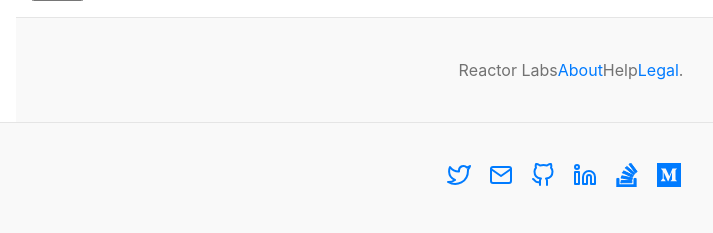
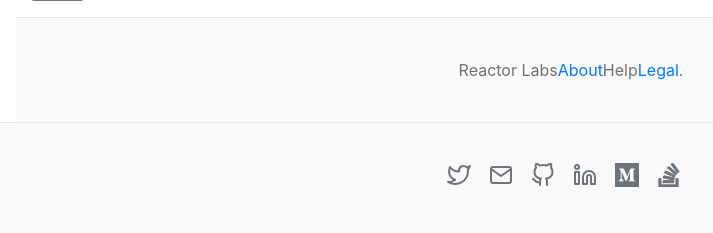
Before and after one commit to jqn/reactorlabs, a Django app: page /blog/post/new/ in a window 1280 px wide. Shown: the part 641-874 px from the top of the page, without its empty margins (69-782 px from the left). Run offline with Django 3.2, Linux system fonts and the light colour scheme; data that the repository does not hold is empty; some libraries are stand-ins or nearby versions.

Commit message:
Added correct dark color to social links on footer

```diff
--- a/templates/base.html
+++ b/templates/base.html
@@ -20,26 +20,26 @@
   </div>
   <footer class="blog-footer">
     <p>
-      <a href="https://twitter.com/" target="_blank" rel="noopener" title="Twitter">
+      <a class="text-muted" href="https://twitter.com/" target="_blank" rel="noopener" title="Twitter">
         <svg xmlns="http://www.w3.org/2000/svg" width="24" height="24" viewBox="0 0 24 24" fill="none" stroke="currentColor" stroke-width="2" stroke-linecap="round" stroke-linejoin="round">
         <path d="M23 3a10.9 10.9 0 0 1-3.14 1.53 4.48 4.48 0 0 0-7.86 3v1A10.66 10.66 0 0 1 3 4s-4 9 5 13a11.64 11.64 0 0 1-7 2c9 5 20 0 20-11.5a4.5 4.5 0 0 0-.08-.83A7.72 7.72 0 0 0 23 3z"></path>
         </svg>
       </a>
       &nbsp;&nbsp;
-      <a href="mailto:nobody@example.com" target="_blank" rel="noopener" title="Email">
+      <a class="text-muted" href="mailto:nobody@example.com" target="_blank" rel="noopener" title="Email">
         <svg xmlns="http://www.w3.org/2000/svg" width="24" height="24" viewBox="0 0 24 24" fill="none" stroke="currentColor" stroke-width="2" stroke-linecap="round" stroke-linejoin="round">
           <path d="M4 4h16c1.1 0 2 .9 2 2v12c0 1.1-.9 2-2 2H4c-1.1 0-2-.9-2-2V6c0-1.1.9-2 2-2z"></path>
           <polyline points="22,6 12,13 2,6"></polyline>
         </svg>
       </a>
       &nbsp;&nbsp;
-      <a href="https://github.com/" target="_blank" rel="noopener" title="Github">
+      <a class="text-muted" href="https://github.com/" target="_blank" rel="noopener" title="Github">
         <svg xmlns="http://www.w3.org/2000/svg" width="24" height="24" viewBox="0 0 24 24" fill="none" stroke="currentColor" stroke-width="2" stroke-linecap="round" stroke-linejoin="round">
           <path d="M9 19c-5 1.5-5-2.5-7-3m14 6v-3.87a3.37 3.37 0 0 0-.94-2.61c3.14-.35 6.44-1.54 6.44-7A5.44 5.44 0 0 0 20 4.77 5.07 5.07 0 0 0 19.91 1S18.73.65 16 2.48a13.38 13.38 0 0 0-7 0C6.27.65 5.09 1 5.09 1A5.07 5.07 0 0 0 5 4.77a5.44 5.44 0 0 0-1.5 3.78c0 5.42 3.3 6.61 6.44 7A3.37 3.37 0 0 0 9 18.13V22"></path>
         </svg>
       </a>
       &nbsp;&nbsp;
-      <a href="https://www.linkedin.com/" target="_blank" rel="noopener" title="Linkedin">
+      <a class="text-muted" href="https://www.linkedin.com/" target="_blank" rel="noopener" title="Linkedin">
         <svg xmlns="http://www.w3.org/2000/svg" width="24" height="24" viewBox="0 0 24 24" fill="none" stroke="currentColor" stroke-width="2" stroke-linecap="round" stroke-linejoin="round">
           <path d="M16 8a6 6 0 0 1 6 6v7h-4v-7a2 2 0 0 0-2-2 2 2 0 0 0-2 2v7h-4v-7a6 6 0 0 1 6-6z"></path>
           <rect x="2" y="9" width="4" height="12"></rect>
@@ -47,18 +47,18 @@
         </svg>
       </a>
       &nbsp;&nbsp;
-      <a href="https://www.stackoverflow.com/" target="_blank" rel="noopener" title="Stackoverflow">
-          <svg xmlns="http://www.w3.org/2000/svg" width="24" height="24" viewBox="0 0 24 24" fill="currentColor" stroke="currentColor" stroke-width="1" stroke-linecap="round" stroke-linejoin="round">
-            <path d="M18.986 21.865v-6.404h2.134V24H1.844v-8.539h2.13v6.404h15.012zM6.111 19.731H16.85v-2.137H6.111v2.137zm.259-4.852l10.48 2.189.451-2.07-10.478-2.187-.453 2.068zm1.359-5.056l9.705 4.53.903-1.95-9.706-4.53-.902 1.936v.014zm2.715-4.785l8.217 6.855 1.359-1.62-8.216-6.853-1.35 1.617-.01.001zM15.751 0l-1.746 1.294 6.405 8.604 1.746-1.294L15.749 0h.002z"></path>
-          </svg>
-        </a>
-      &nbsp;&nbsp;
-      <a href="https://www.stackoverflow.com/" target="_blank" rel="noopener" title="Stackoverflow">
+      <a class="text-muted" href="https://www.stackoverflow.com/" target="_blank" rel="noopener" title="Stackoverflow">
         <svg xmlns="http://www.w3.org/2000/svg" width="24" height="24" viewBox="0 0 24 24" fill="currentColor">
           <title>Medium icon</title>
           <path d="M0 0v24h24V0H0zm19.938 5.686L18.651 6.92a.376.376 0 0 0-.143.362v9.067a.376.376 0 0 0 .143.361l1.257 1.234v.271h-6.322v-.27l1.302-1.265c.128-.128.128-.165.128-.36V8.99l-3.62 9.195h-.49L6.69 8.99v6.163a.85.85 0 0 0 .233.707l1.694 2.054v.271H3.815v-.27L5.51 15.86a.82.82 0 0 0 .218-.707V8.027a.624.624 0 0 0-.203-.527L4.019 5.686v-.27h4.674l3.613 7.923 3.176-7.924h4.456v.271z" />
         </svg>
       </a>
+      &nbsp;&nbsp;
+      <a class="text-muted" href="https://www.stackoverflow.com/" target="_blank" rel="noopener" title="Stackoverflow">
+          <svg xmlns="http://www.w3.org/2000/svg" width="24" height="24" viewBox="0 0 24 24" fill="currentColor" stroke="currentColor" stroke-width="1" stroke-linecap="round" stroke-linejoin="round">
+            <path d="M18.986 21.865v-6.404h2.134V24H1.844v-8.539h2.13v6.404h15.012zM6.111 19.731H16.85v-2.137H6.111v2.137zm.259-4.852l10.48 2.189.451-2.07-10.478-2.187-.453 2.068zm1.359-5.056l9.705 4.53.903-1.95-9.706-4.53-.902 1.936v.014zm2.715-4.785l8.217 6.855 1.359-1.62-8.216-6.853-1.35 1.617-.01.001zM15.751 0l-1.746 1.294 6.405 8.604 1.746-1.294L15.749 0h.002z"></path>
+          </svg>
+        </a>
       &nbsp;&nbsp;
       </div>
 
```
